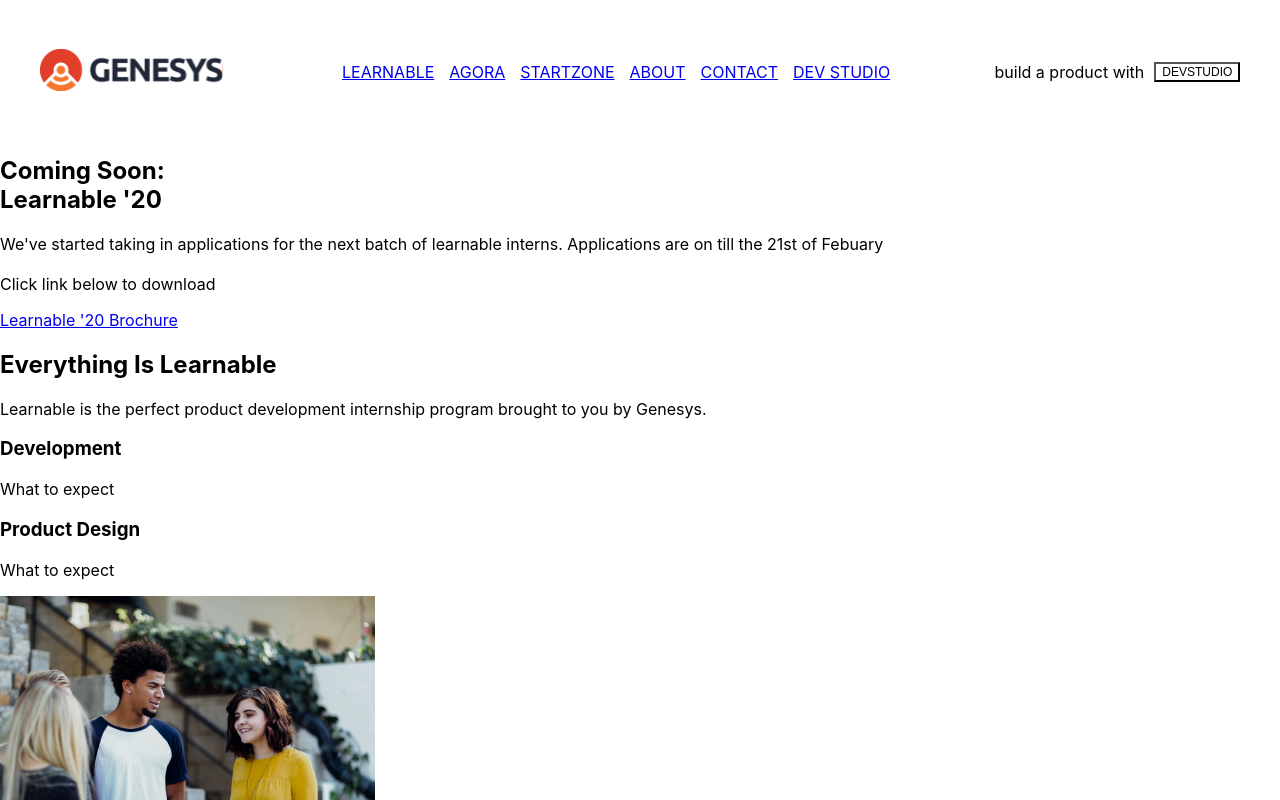
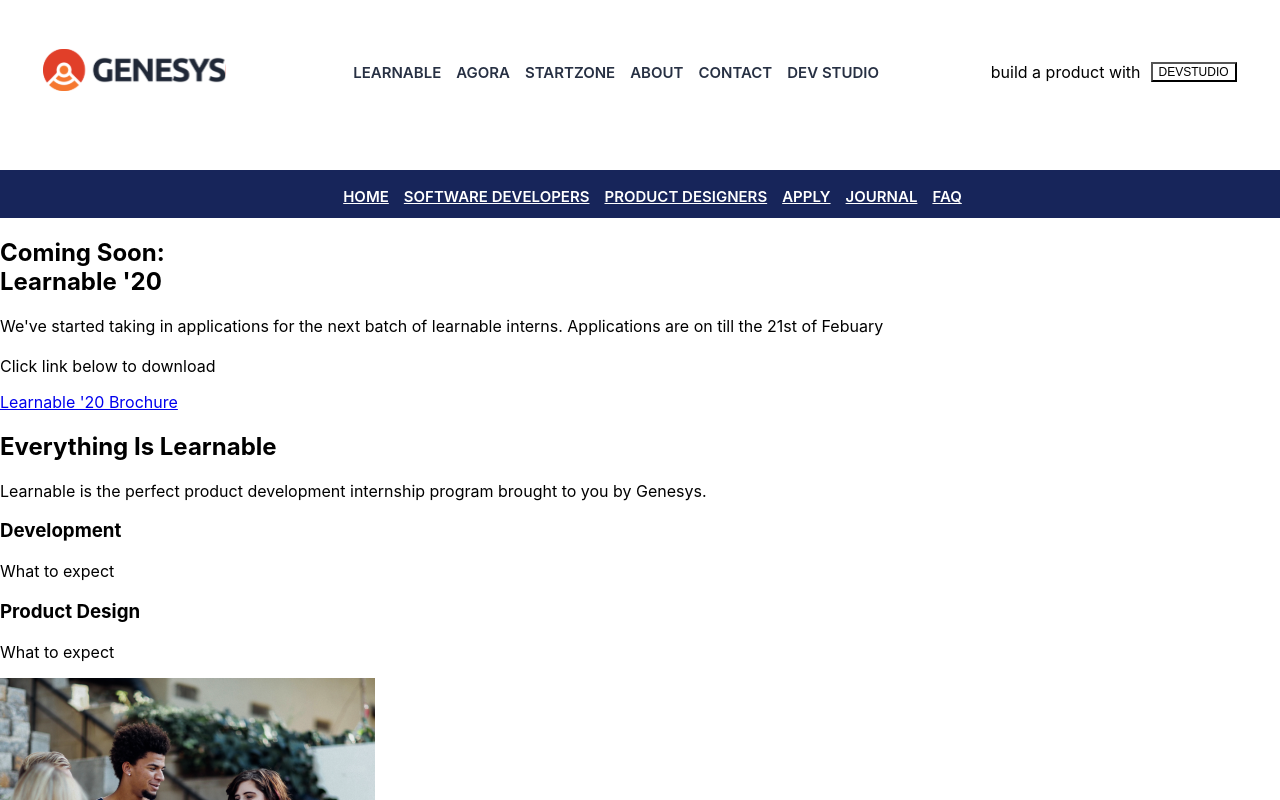
Before and after one commit to sofiree-zz/genesys-learnable-20, a React (Create React App) app: page /Learnable in a window 1280 px wide. Shown: the top 800 px of the page. Built offline with nearby package versions, Linux system fonts and the light colour scheme.

Commit message:
style second navigation header

```diff
--- a/src/App.css
+++ b/src/App.css
@@ -1,6 +1,7 @@
 body{
   width: 100%;
   background-color: #ffffff;
+  padding: 170px 0px 0px 0px;
 }
 
 
@@ -26,12 +27,31 @@
 }
 
 
-li{
+.nav ul li{
 
   text-transform: uppercase;
   list-style: none;
   padding: 0px 15px 0px 0px;
+
 }
+
+.fir_link{
+  font-size: 15px;
+  font-weight: 600;
+  font-style: normal;
+  color: #273043;
+  text-decoration: none;
+}
+
+.fir_link:active{
+  background-color: yellow;
+  color: #f5772f;
+}
+
+ .fir_link:hover{
+  color: #ff0000;
+}
+
 
 
 .sideheader{
@@ -49,3 +69,44 @@
   margin: auto;
   background: none;
 }
+
+/* styling for 2nd nav header */
+
+.header2{
+  display: flex;
+  justify-content: space-around;
+  align-items: center;
+  flex-wrap: wrap;
+  width: 100%;
+  height: 48px;
+
+
+  background: #17255a;
+
+}
+
+.nav2 ul{
+  display: flex;
+}
+
+.nav2 ul li{
+
+  text-transform: uppercase;
+  list-style: none;
+  padding: 0px 15px 0px 0px;
+}
+
+.sec_link{
+  font-size: 15px;
+  font-weight: 600;
+  font-style: normal;
+  color: #ffffff;
+}
+
+.sec_link:hover{
+  color: #000000;
+}
+
+.sec_link.active{
+  color: #eac435;
+}
--- a/src/components/NavMain.js
+++ b/src/components/NavMain.js
@@ -9,12 +9,12 @@
                         <div className="logo_"><img src={Logo}/></div>
                         <div className="nav">
                             <ul>
-                                <li><Link className="learnhome" to = "/Learnable">Learnable</Link></li>
-                                <li><Link className="agora" to="/">Agora</Link></li>
-                                <li><Link className="startzone" to="/">StartZone</Link></li>
-                                <li><Link className="about" to="/">About</Link></li>
-                                <li><Link className="contact" to="/">Contact</Link></li>
-                                <li><Link className="devstudio" to="/">Dev Studio</Link></li>
+                                <li><Link className="fir_link" to = "/Learnable">Learnable</Link></li>
+                                <li><Link className="fir_link" to="/">Agora</Link></li>
+                                <li><Link className="fir_link" to="/">StartZone</Link></li>
+                                <li><Link className="fir_link" to="/">About</Link></li>
+                                <li><Link className="fir_link" to="/">Contact</Link></li>
+                                <li><Link className="fir_link" to="/">Dev Studio</Link></li>
                             </ul>
                         </div>
                         <div className="sideheader">
--- a/src/components/Navhome.js
+++ b/src/components/Navhome.js
@@ -5,16 +5,18 @@
 class NavLearnable extends React.Component{
     render(){
         return(
-            <header >
+            <header className="header2">
+                <div className="nav2">
+                <ul>
+                    <li> <Link className="sec_link" to = "/Learnable">Home</Link></li>
+                    <li> <Link className="sec_link" to = "/Softwaredeveloper">Software Developers</Link></li>
+                    <li><Link className="sec_link" to="/Productdesigner">Product Designers</Link></li>
+                    <li><Link className="sec_link" to="/Apply">Apply</Link></li>
+                    <li><Link className="sec_link" to="/Journal">Journal</Link></li>
+                    <li><Link className="sec_link" to="/Faq">FAQ</Link></li>
+                </ul>
+                </div>
 
-                <ul className="header2">
-                    <li> <Link className="home" to = "/Learnable">Home</Link></li>
-                    <li> <Link className="softwareDev" to = "/Softwaredeveloper">Software Developers</Link></li>
-                    <li><Link className="productdesign" to="/Productdesigner">Product Designers</Link></li>
-                    <li><Link className="apply" to="/Apply">Apply</Link></li>
-                    <li><Link className="journal" to="/Journal">Journal</Link></li>
-                    <li><Link className="faq" to="/Faq">FAQ</Link></li>
-                </ul>
             </header>
         );
     }
```
